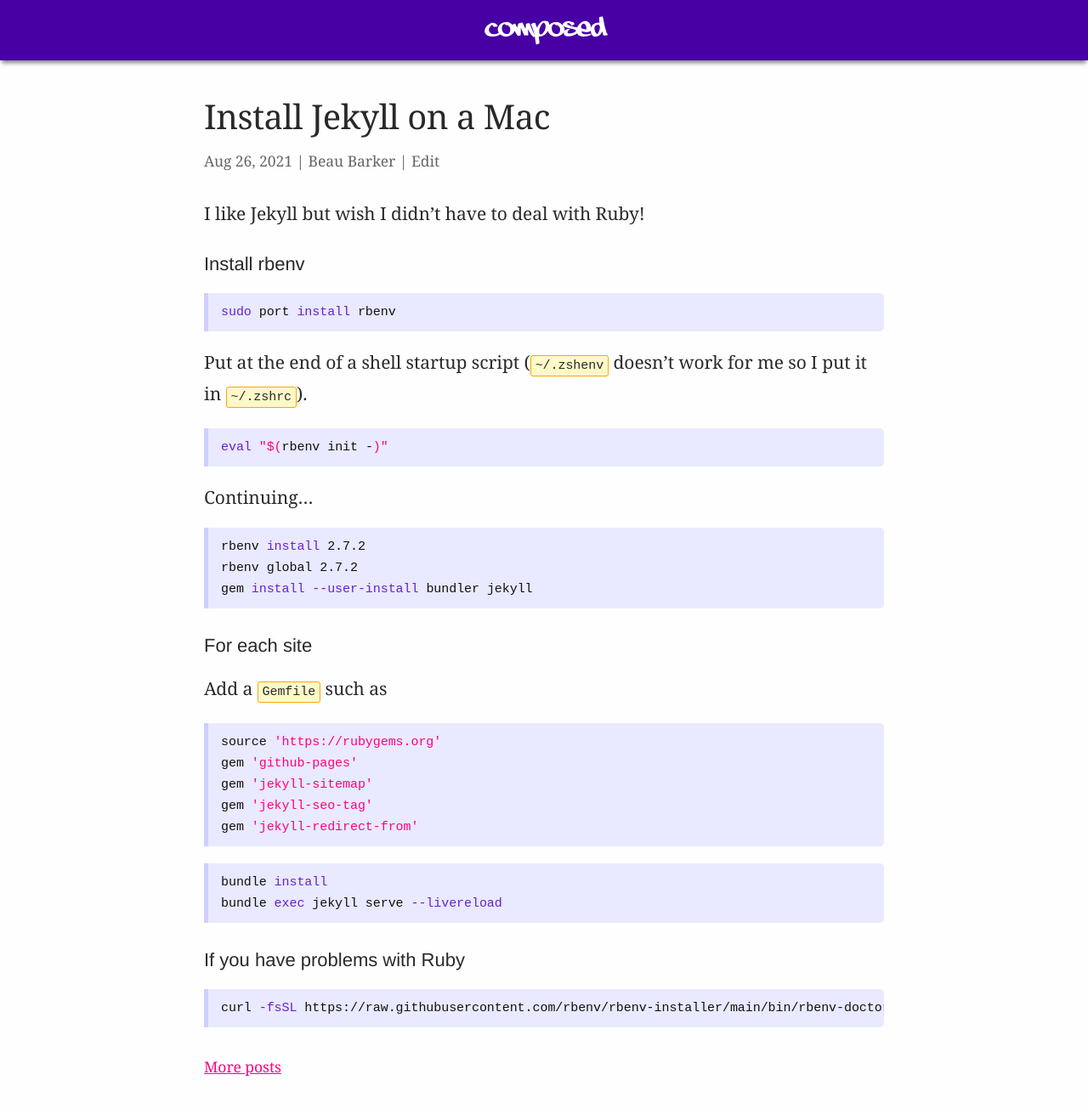
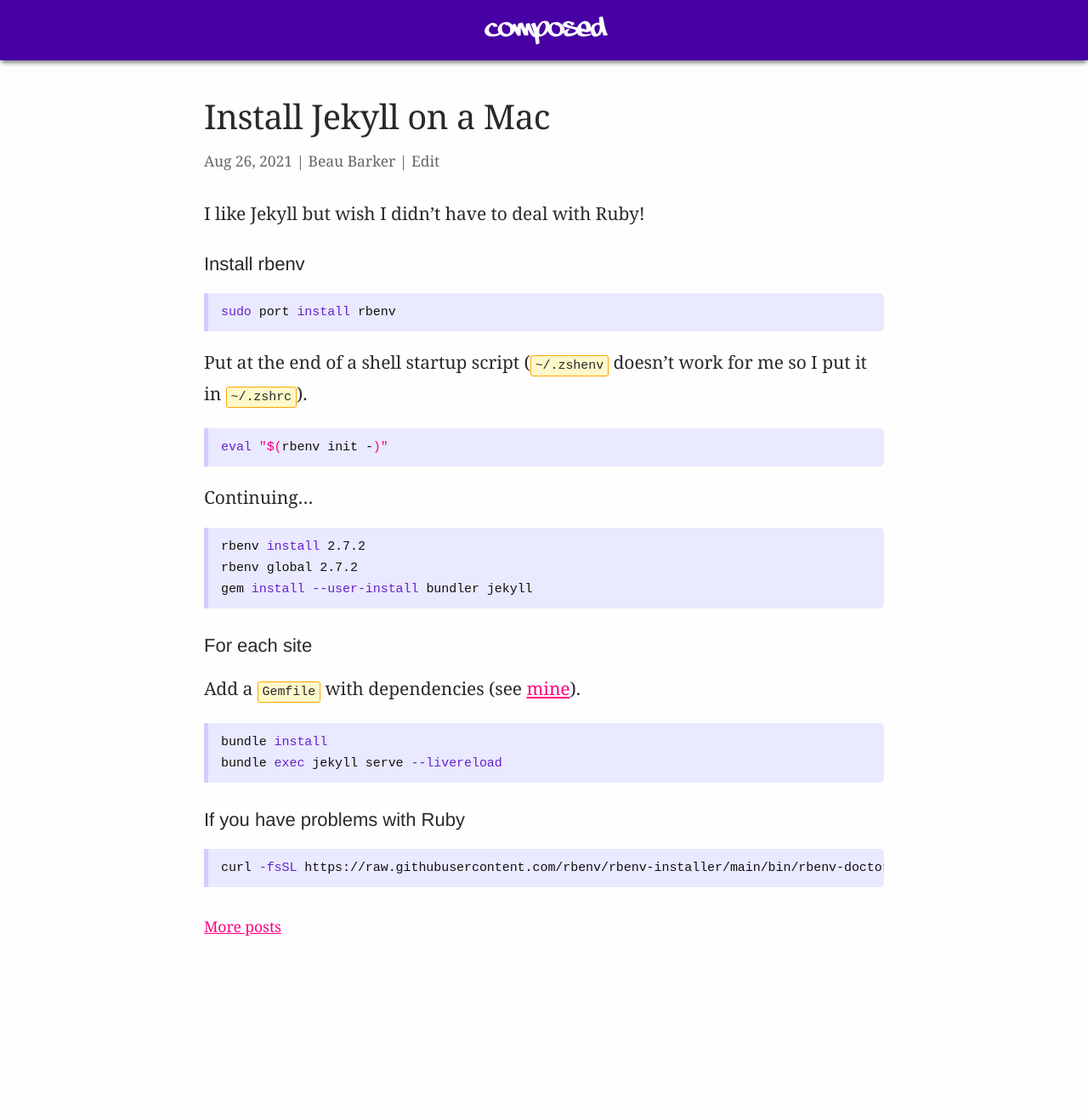
Before and after one commit to explodinglabs/explodinglabs.github.io, a Jekyll site: the page built from docs/_posts/2021-08-26-install-jekyll-on-a-mac.markdown, in a window 1280 px wide. Shown: the whole page at 85% size. Built offline with Jekyll 4.4.1, drawn with Linux system fonts in a browser that asks for light colours; after the commit the page ends 1146 px from its top, so only the background shows below that.

Commit message:
Update Install jekyll post

````diff
--- a/docs/_posts/2021-08-26-install-jekyll-on-a-mac.markdown
+++ b/docs/_posts/2021-08-26-install-jekyll-on-a-mac.markdown
@@ -28,15 +28,7 @@
 
 ## For each site
 
-Add a `Gemfile` such as
-
-```ruby
-source 'https://rubygems.org'
-gem 'github-pages'
-gem 'jekyll-sitemap'
-gem 'jekyll-seo-tag'
-gem 'jekyll-redirect-from'
-```
+Add a `Gemfile` with dependencies (see [mine](https://github.com/explodinglabs/composed.blog/blob/master/Gemfile)).
 
 ```sh
 bundle install
````
